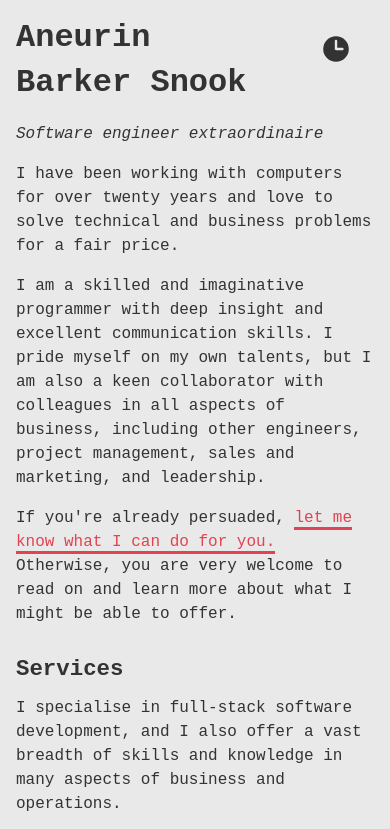
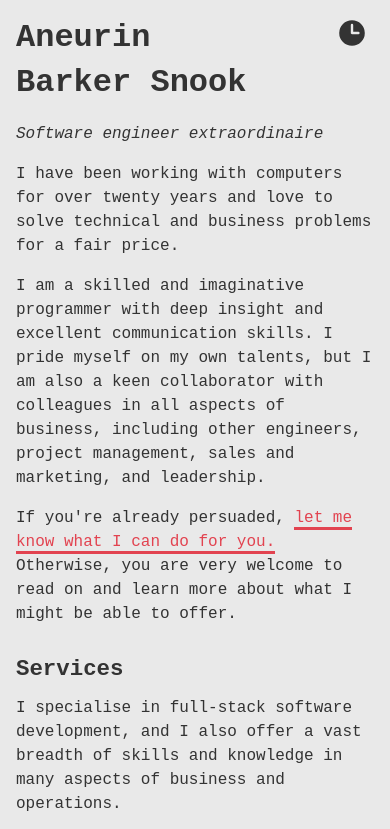
Before and after one commit to annybs/www.aneur.in, a website built with Vite: page index.html in a window 390 px wide. Shown: the top 829 px of the page. Built offline with nearby package versions, Linux system fonts and the light colour scheme; no server answers; what @annybs/request-js would draw is missing.

Commit message:
fix color toggle position on mobile

```diff
--- a/src/style.scss
+++ b/src/style.scss
@@ -239,8 +239,13 @@ main {
 
 #color {
   position: absolute;
-  right: 2rem;
-  top: 2rem;
+  right: 1rem;
+  top: 1rem;
+
+  @media (min-width: $bp-tablet) {
+    right: 2rem;
+    top: 2rem;
+  }
 
   button {
     background: none;
```
